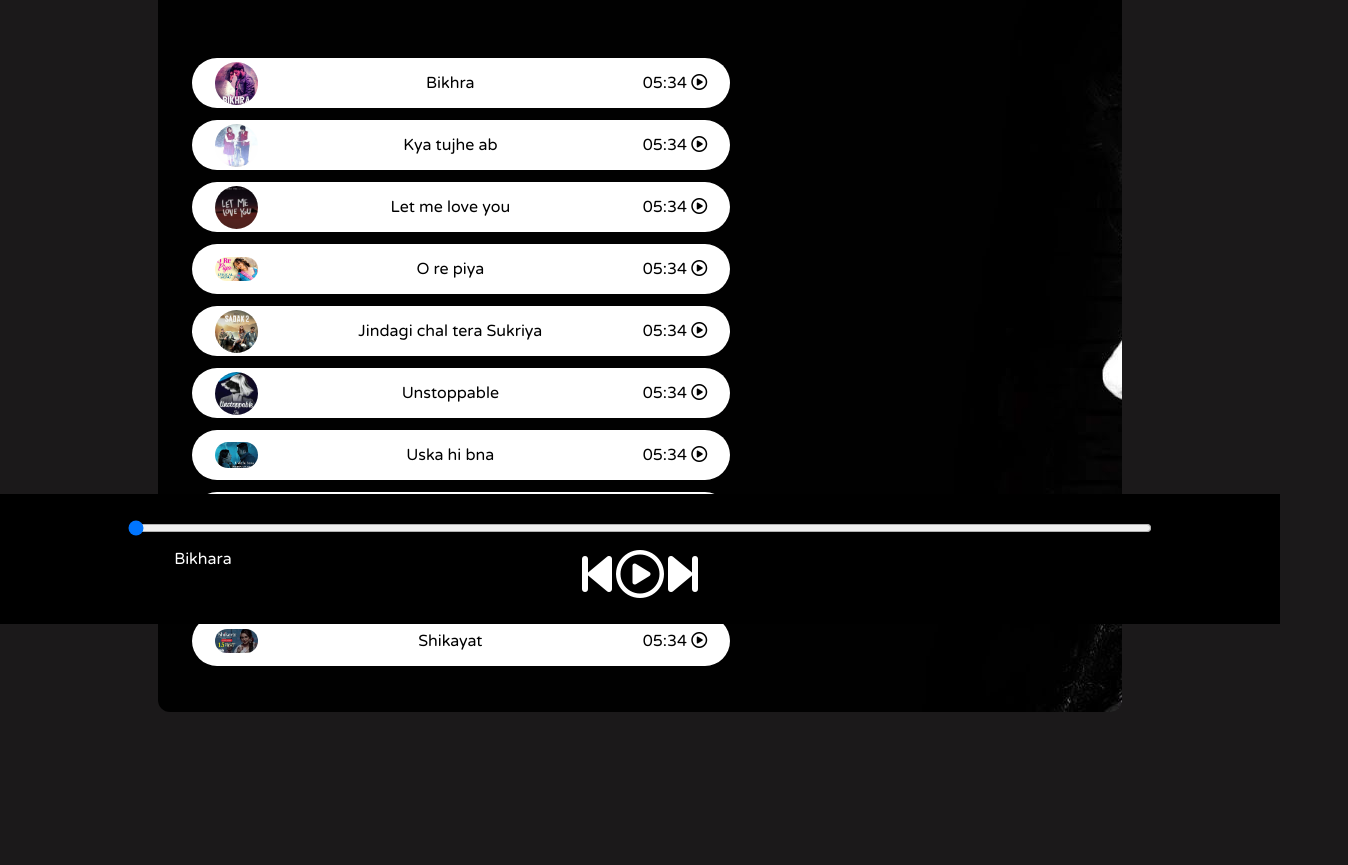
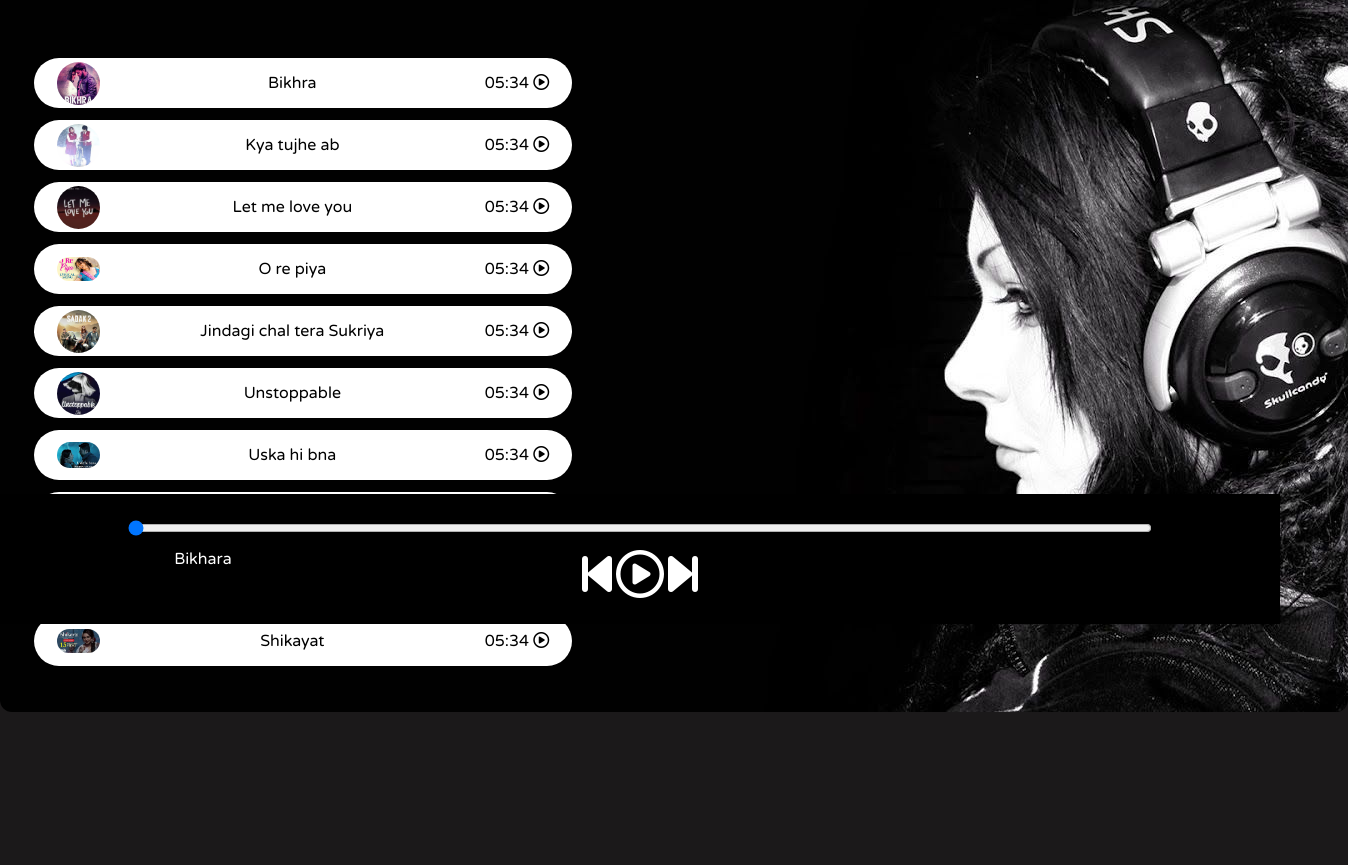
Before and after one commit to dikshatripathi/Spotify-Clone, a plain HTML site: page index.html in a window 1280 px wide. Shown: the part 176-1041 px from the top of the page, 1348 px wide, since content can reach past the window. Drawn offline with Linux system fonts and the light colour scheme.

Commit message:
second commit

```diff
--- a/style.css
+++ b/style.css
@@ -47,7 +47,11 @@ nav ul li{
    width: 70%;
    border-radius: 12px;
    padding: 34px;
+    width: 100%;
+    height: auto;
+  background-repeat: no-repeat;
    background-image: url('bg.jpg');
+
 }
 
 .bottom{
```
